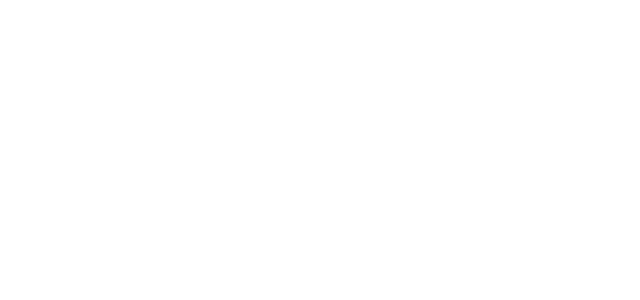
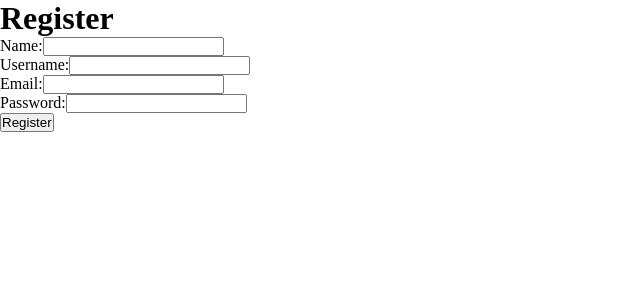
Before and after one commit to vinycxuz/todo_list, a React (Vite) app in the folder frontend/: page /register in a window 1280 px wide. Shown: the top 300 px of the page, without its empty margins (0-640 px from the left). Built offline with nearby package versions, Linux system fonts and the light colour scheme.

Commit message:
(1.0)(frontend): created a simple components with the routes /register, /login and /tasks

```diff
--- a/frontend/package.json
+++ b/frontend/package.json
@@ -10,8 +10,10 @@
     "preview": "vite preview"
   },
   "dependencies": {
+    "axios": "^1.7.8",
     "react": "^18.3.1",
-    "react-dom": "^18.3.1"
+    "react-dom": "^18.3.1",
+    "react-router-dom": "^7.0.1"
   },
   "devDependencies": {
     "@eslint/js": "^9.15.0",
--- a/frontend/src/App.jsx
+++ b/frontend/src/App.jsx
@@ -1,12 +1,18 @@
-
+import { BrowserRouter as Router, Route, Routes } from 'react-router';
+import Login from './components/Login';
+import Register from './components/Register';
+import Tasks from './components/Tasks';
 
 function App() {
-
   return (
-    <>
-
-    </>
-  )
+    <Router>
+      <Routes>
+        <Route path="/login" element={<Login />} />
+        <Route path="/register" element={<Register />} />
+        <Route path="/tasks" element={<Tasks />} />
+      </Routes>
+    </Router>
+  );
 }
 
-export default App
+export default App;
--- /dev/null
+++ b/frontend/src/components/Login.jsx
@@ -0,0 +1,21 @@
+
+const Login = () => {
+  return (
+    <div>
+      <h2>Login</h2>
+      <form>
+        <div>
+          <label htmlFor="username">Username:</label>
+          <input type="text" id="username" name="username" />
+        </div>
+        <div>
+          <label htmlFor="password">Password:</label>
+          <input type="password" id="password" name="password" />
+        </div>
+        <button type="submit">Login</button>
+      </form>
+    </div>
+  );
+};
+
+export default Login;
--- /dev/null
+++ b/frontend/src/components/Register.jsx
@@ -0,0 +1,55 @@
+import axios from "axios";
+import { useState } from "react";
+
+const Register = () => {
+  const [formData, setFormData] = useState({
+    name: "",
+    user: "",
+    email: "",
+    password: ""
+  });
+
+  const handleChange = (e) => {
+    setFormData({
+      ...formData,
+      [e.target.name]: e.target.value
+    });
+  };
+
+  const handleSubmit = async (e) => {
+    e.preventDefault();
+    try {
+      const response = await axios.post("http://localhost:3000/users/register", formData);
+      console.log("User registered:", response.data);
+    } catch (error) {
+      console.error("Error registering user:", error.response.data);
+    }
+  };
+
+  return (
+    <div>
+      <h1>Register</h1>
+      <form onSubmit={handleSubmit}>
+        <div>
+          <label htmlFor="name">Name:</label>
+          <input type="text" id="name" name="name" value={formData.name} onChange={handleChange} />
+        </div>
+        <div>
+          <label htmlFor="user">Username:</label>
+          <input type="text" id="user" name="user" value={formData.user} onChange={handleChange} />
+        </div>
+        <div>
+          <label htmlFor="email">Email:</label>
+          <input type="email" id="email" name="email" value={formData.email} onChange={handleChange} />
+        </div>
+        <div>
+          <label htmlFor="password">Password:</label>
+          <input type="password" id="password" name="password" value={formData.password} onChange={handleChange} />
+        </div>
+        <button type="submit">Register</button>
+      </form>
+    </div>
+  );
+};
+
+export default Register;
--- /dev/null
+++ b/frontend/src/components/Tasks.jsx
@@ -0,0 +1,11 @@
+import React from 'react';
+
+const Tasks = () => {
+  return (
+    <div>
+      <h1>Tasks Component</h1>
+    </div>
+  );
+};
+
+export default Tasks;
```
Also changed, not shown: 1 other file (tests, documents, lock files or other folders).
